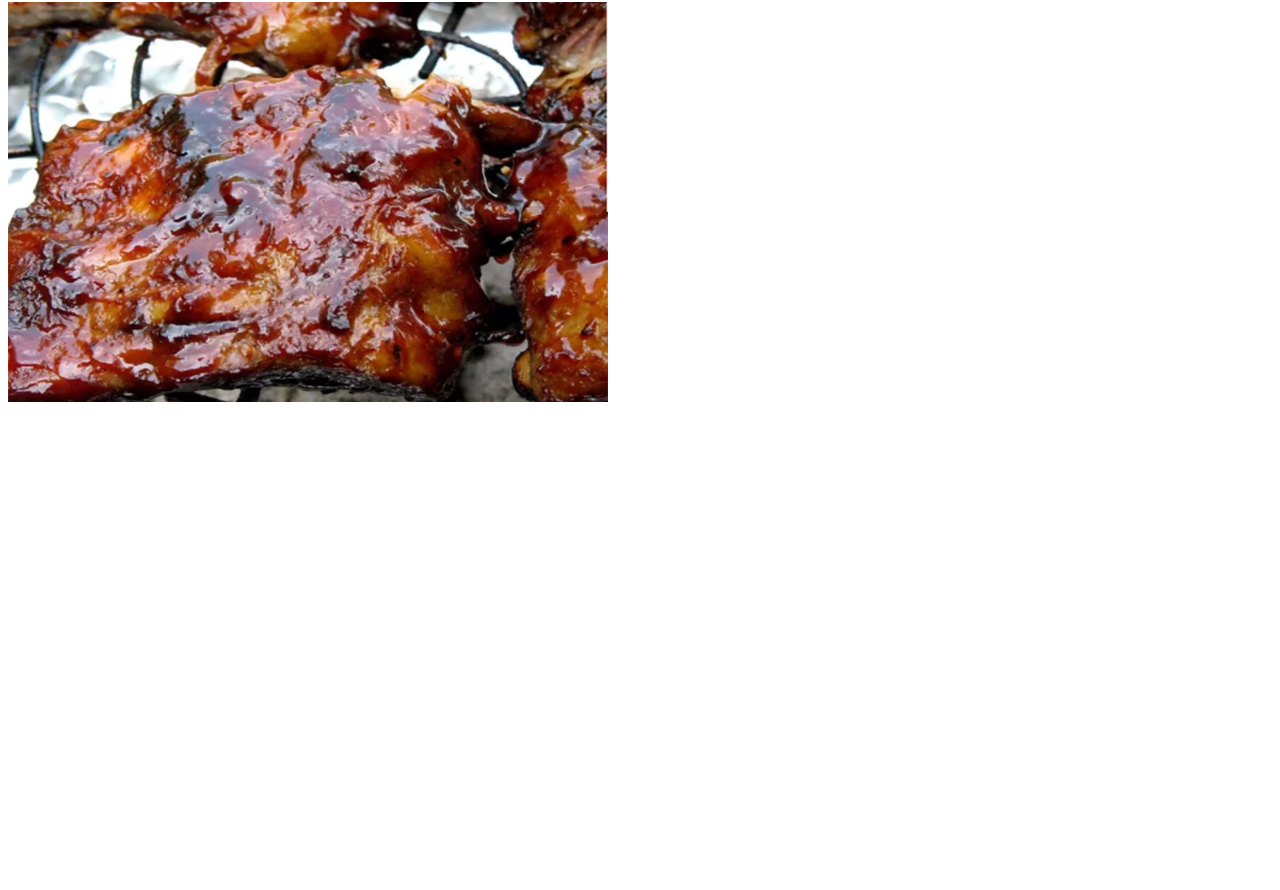
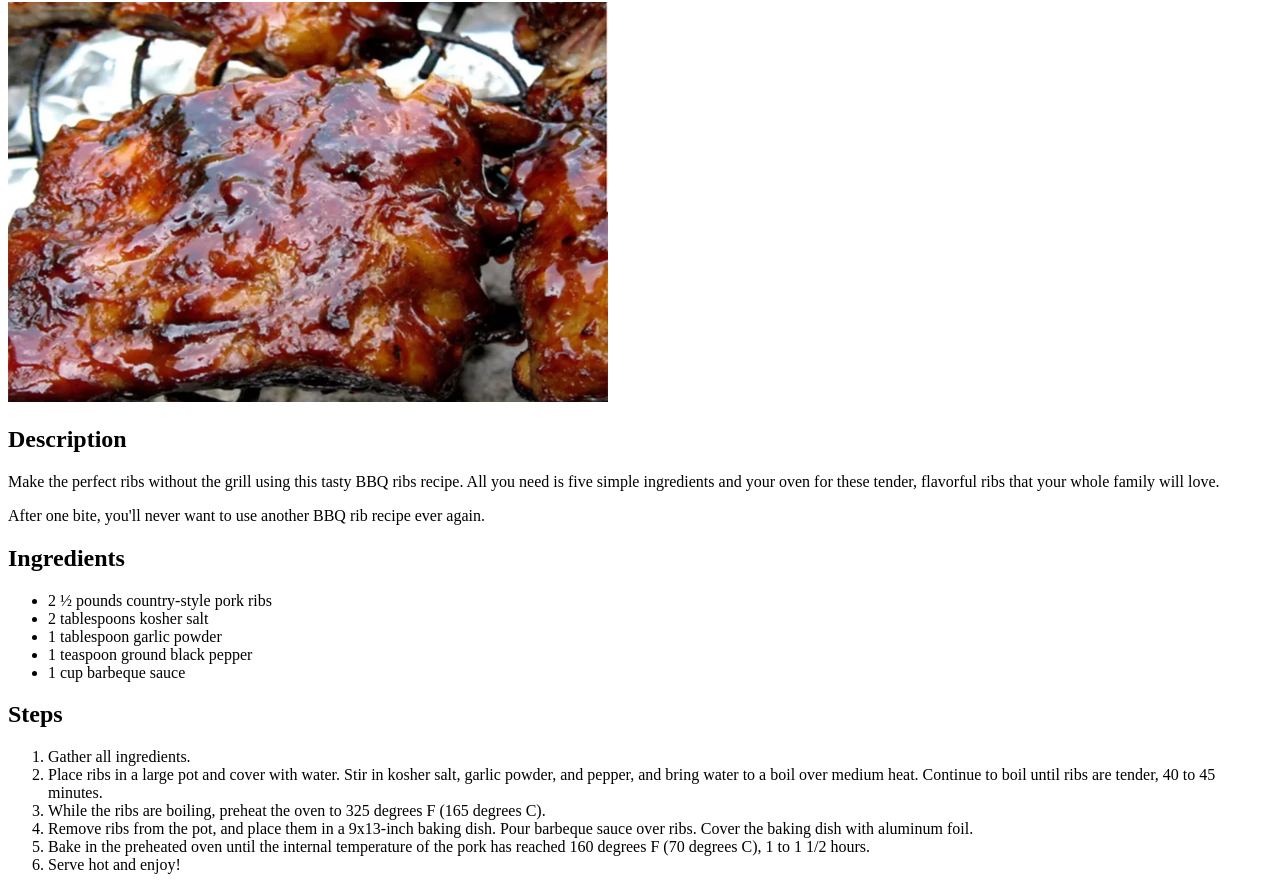
Before and after one commit to LexSnow/odin-recipes, a plain HTML site: page recipes/bbq.html in a window 1280 px wide. Shown: the part 78-968 px from the top of the page. Before the commit the page ends 800 px from the top, so only its background shows below. Drawn offline with Linux system fonts and the light colour scheme.

Commit message:
Add content to bbq.html

```diff
--- a/recipes/bbq.html
+++ b/recipes/bbq.html
@@ -1,13 +1,39 @@
 <!DOCTYPE html>
 <html lang="en">
+
 <head>
     <meta charset="UTF-8">
     <meta name="viewport" content="width=device-width, initial-scale=1.0">
     <title>Summer's Best Barbeque Ribs</title>
 </head>
+
 <body>
     <h1>Summer's Best Barbeque Ribs</h1>
     <img src="../img/bbq.webp" alt="Summer's Best Barbeque Ribs" width="600" height="400">
+    <h2>Description</h2>
+    <p>Make the perfect ribs without the grill using this tasty BBQ ribs recipe. All you need is five simple ingredients
+        and your oven for these tender, flavorful ribs that your whole family will love.</p>
+    <p>After one bite, you'll never want to use another BBQ rib recipe ever again.</p>
+    <h2>Ingredients</h2>
+    <ul>
+        <li>2 ½ pounds country-style pork ribs</li>
+        <li>2 tablespoons kosher salt</li>
+        <li>1 tablespoon garlic powder</li>
+        <li>1 teaspoon ground black pepper</li>
+        <li>1 cup barbeque sauce</li>
+    </ul>
+    <h2>Steps</h2>
+    <ol>
+        <li>Gather all ingredients.</li>
+        <li>Place ribs in a large pot and cover with water. Stir in kosher salt, garlic powder, and pepper, and bring
+            water to a boil over medium heat. Continue to boil until ribs are tender, 40 to 45 minutes.</li>
+        <li>While the ribs are boiling, preheat the oven to 325 degrees F (165 degrees C).</li>
+        <li>Remove ribs from the pot, and place them in a 9x13-inch baking dish. Pour barbeque sauce over ribs. Cover
+            the baking dish with aluminum foil.</li>
+        <li>Bake in the preheated oven until the internal temperature of the pork has reached 160 degrees F (70 degrees
+            C), 1 to 1 1/2 hours.</li>
+        <li>Serve hot and enjoy!</li>
+    </ol>
+</body>
 
-</body>
 </html>
```
